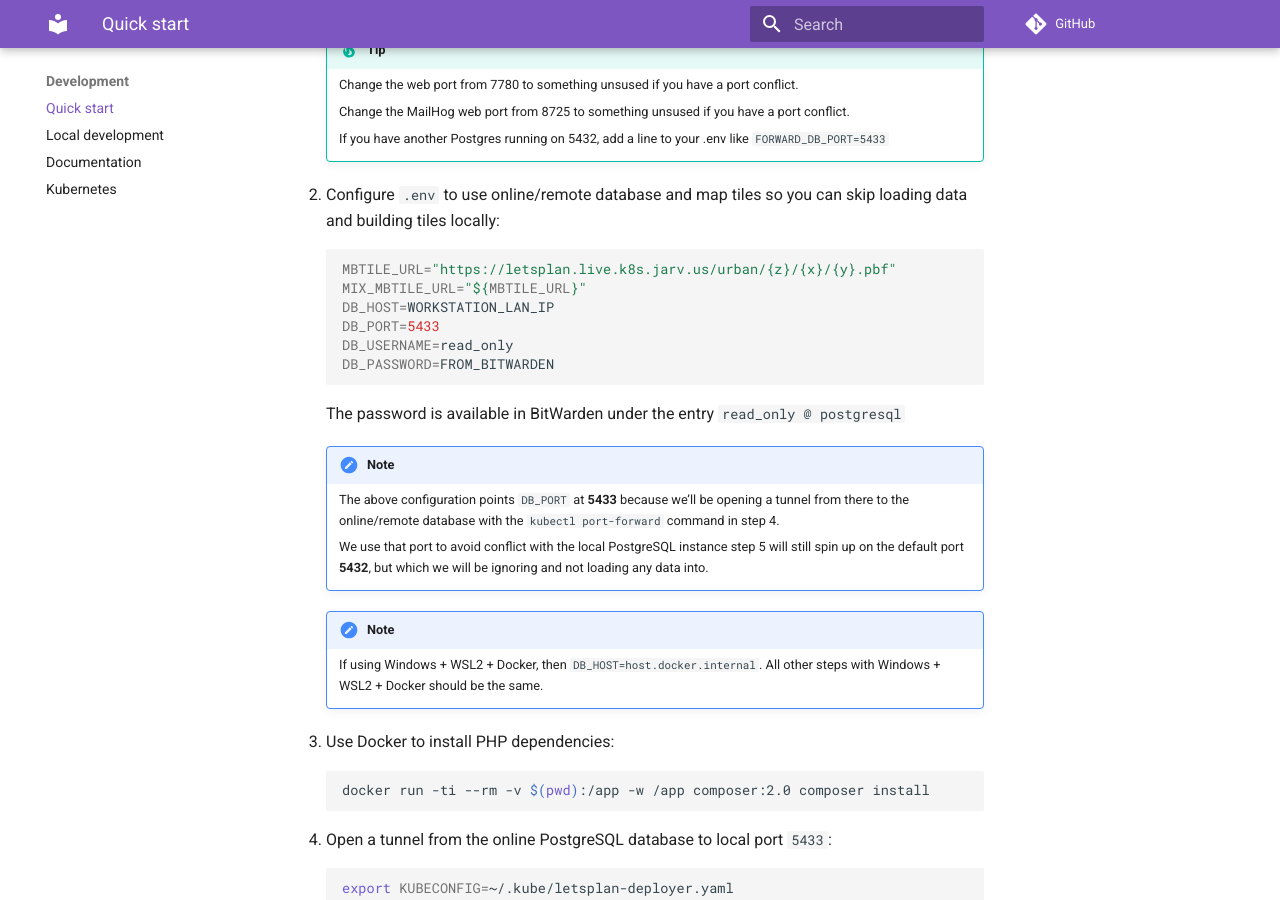
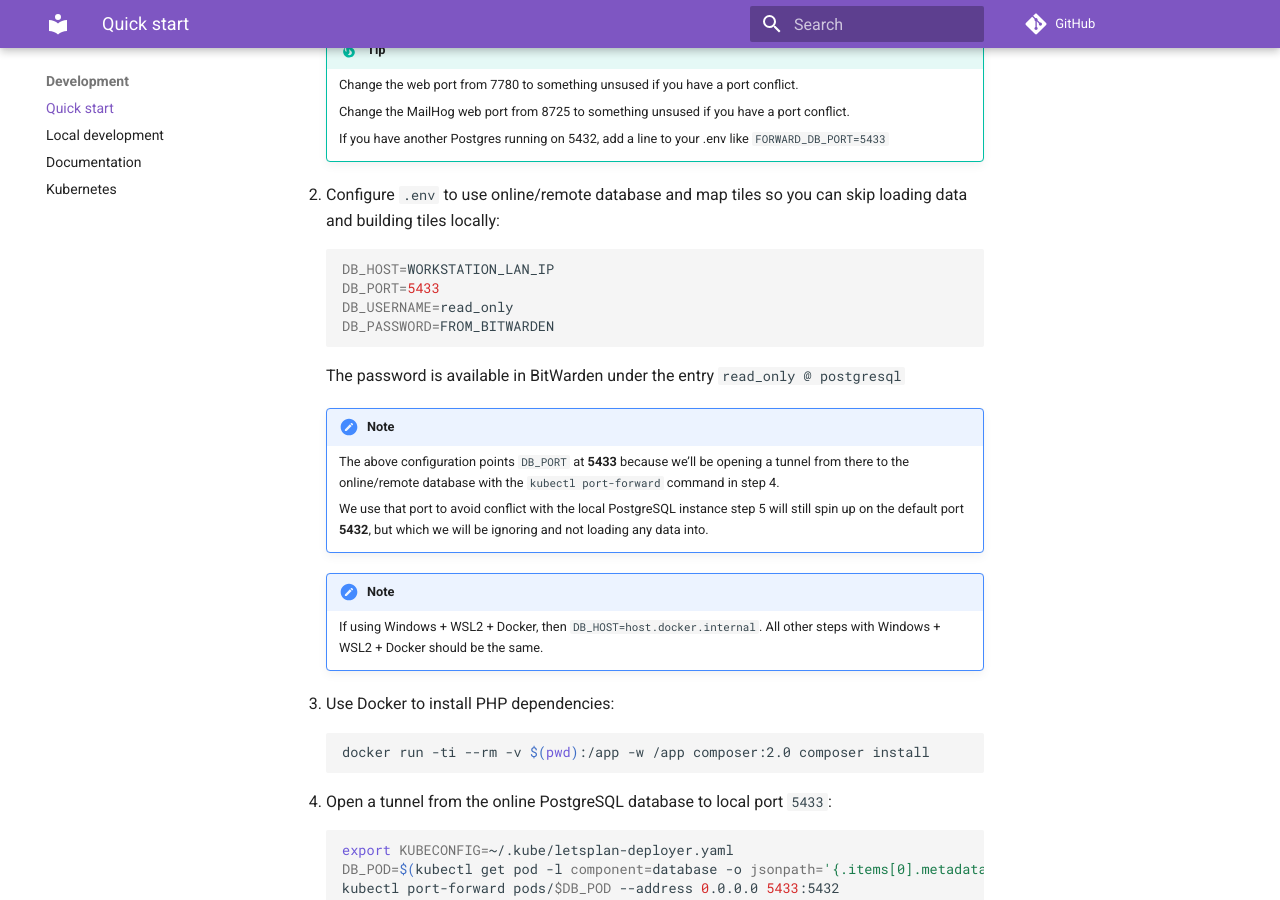
Before and after one commit to urbanSpatial/LetsPlanOrg, an MkDocs documentation site: the page built from docs/development/quick-start.md, in a window 1280 px wide and 900 px high, scrolled down 306 px. Built offline with MkDocs 1.6.1 and Material for MkDocs 9.7.7, drawn with Linux system fonts in a browser that asks for light colours; nearby versions of some CDN libraries; comment, search, counter and statistics services are not loaded.

Commit message:
chore: consolidate example env

````diff
--- a/docs/development/quick-start.md
+++ b/docs/development/quick-start.md
@@ -17,8 +17,6 @@
 2. Configure `.env` to use online/remote database and map tiles so you can skip loading data and building tiles locally:
 
     ```bash
-    MBTILE_URL="https://letsplan.live.k8s.jarv.us/urban/{z}/{x}/{y}.pbf"
-    MIX_MBTILE_URL="${MBTILE_URL}"
     DB_HOST=WORKSTATION_LAN_IP
     DB_PORT=5433
     DB_USERNAME=read_only
````
Also changed, not shown: 1 other file.
